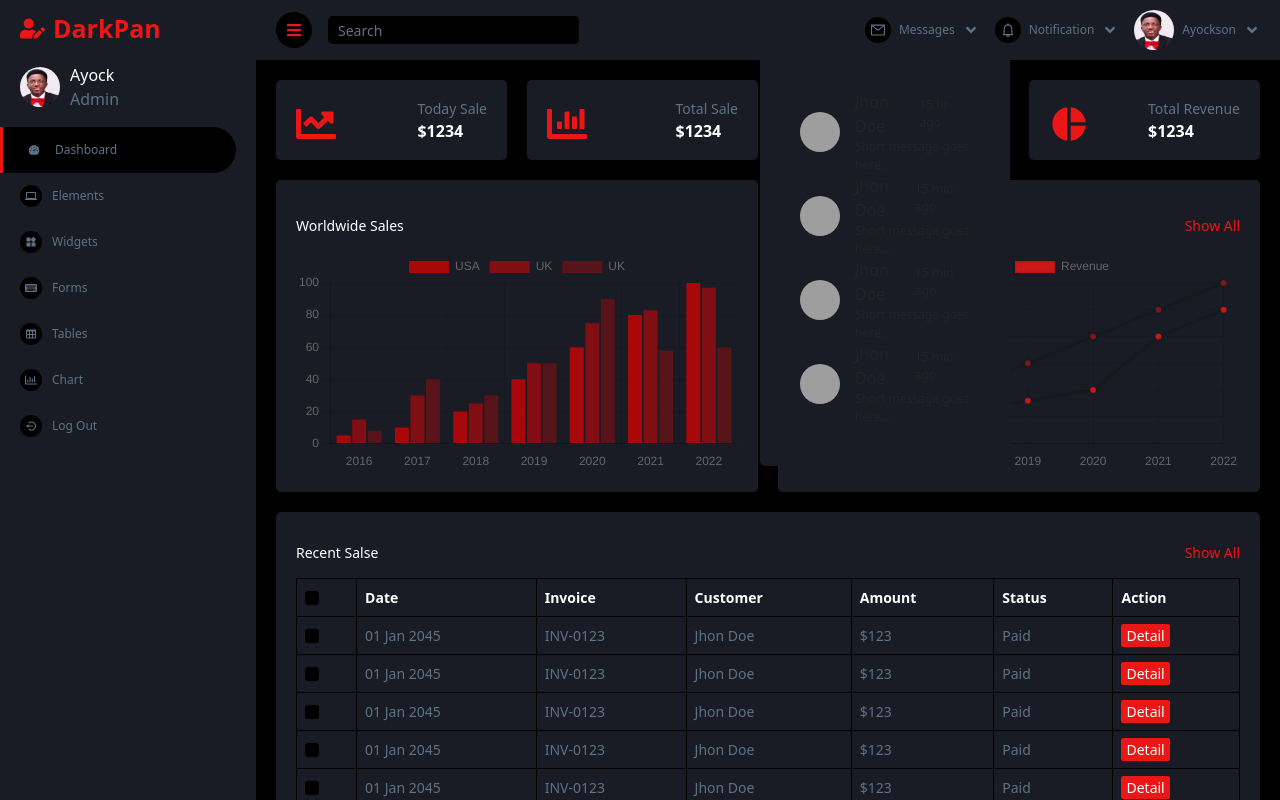
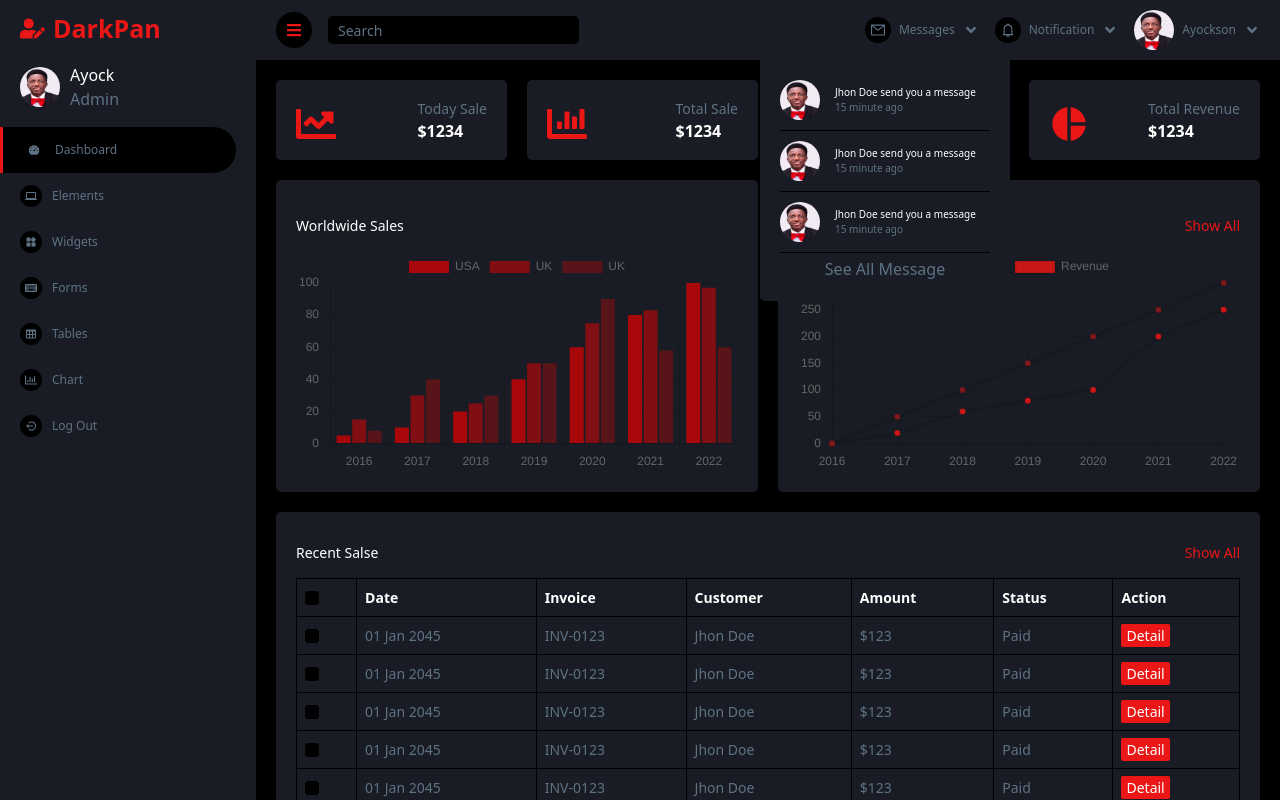
Before and after one commit to Ayockson2500/darkpan, a React (Create React App) app: page / in a window 1280 px wide. Both pictures are taken after a click on the element "Messages". Shown: the top 800 px of the page. Built offline with nearby package versions, Linux system fonts and the light colour scheme; grey boxes are pictures that could not be loaded.

Commit message:
newly added component

```diff
--- a/src/layout/navbar/messageRecieved/RecievedMessages.jsx
+++ b/src/layout/navbar/messageRecieved/RecievedMessages.jsx
@@ -1,40 +1,33 @@
-import React from 'react';
-import {StyledRecievedMessages} from "./StyledRecievedMessages.styles"
-import userImage from "../../../../assets/images/ayock.jpg";
+import React from "react";
+import { Link } from "react-router-dom";
+import { StyledRecievedMessages } from "./StyledRecievedMessages.styles";
+import userImage from "../../../assets/images/ayock.jpg";
 
 const RecievedMessages = () => {
-
   const messagesElement = [
     {
       senderName: "Jhon Doe",
       message: "Short message goes here...",
-    time: "15 hr ago",
-    senderPhoto: userImage
+      time: "15 minute ago",
+      senderPhoto: userImage,
     },
     {
       senderName: "Jhon Doe",
       message: "Short message goes here...",
-    time: "15 min ago",
-    senderPhoto: userImage
+      time: "15 minute ago",
+      senderPhoto: userImage,
     },
     {
       senderName: "Jhon Doe",
       message: "Short message goes here...",
-    time: "15 min ago",
-    senderPhoto: userImage
+      time: "15 minute ago",
+      senderPhoto: userImage,
     },
-  {
-    senderName: "Jhon Doe",
-    message: "Short message goes here...",
-    time: "15 min ago",
-    senderPhoto: userImage
-  }
-]
+  ];
   return (
     <StyledRecievedMessages>
       <div>
-            {
-                messagesElement.map((content, index) => (
+        {messagesElement.map((content, index) => (
           <div key={index} className="d-flex align-items-center contentItem">
             <div>
               <img
@@ -46,18 +39,23 @@ const RecievedMessages = () => {
               />
             </div>
             <div>
-              <div className="d-flex align-items-center justify-content-between">
-                <p className="sender-name lightColor">{content.senderName}</p>
+              <div className="">
+                <p className="sender-name lightColor fs-14">
+                  {content.senderName} send you a message
+                </p>
                 <p className="time GrayColor fs-14">{content.time}</p>
               </div>
-              <p className="message GrayColor fs-14">{content.message}</p>
             </div>
           </div>
-                ))
-            }
+        ))}
+        <div className="allMessage-wrapper text-center mt-1">
+          <Link to="#">
+            See All Message
+          </Link>
+        </div>
       </div>
     </StyledRecievedMessages>
-  )
-}
+  );
+};
 
-export default RecievedMessages
+export default RecievedMessages;
--- a/src/layout/navbar/messageRecieved/StyledRecievedMessages.styles.jsx
+++ b/src/layout/navbar/messageRecieved/StyledRecievedMessages.styles.jsx
@@ -7,7 +7,6 @@ export const StyledRecievedMessages = styled.div`
         box-sizing: border-box;
     }
     background: ${props => props.theme.color.primaryDarkBg};
-    padding: 20px;
     border-radius: 5px;
     width: 100%;
 
@@ -16,6 +15,29 @@ export const StyledRecievedMessages = styled.div`
         margin-right: 15px;
     }
     .fs-14 {
-        font-size: 12px;
+        font-size: 10px;
+    }
+    .lightColor {
+        color: ${props => props.theme.color.mainLightColor};
+    }
+    .GrayColor {
+        color: ${props => props.theme.color.mainNavyColor};
+    }
+    .contentItem {
+        border-bottom: 1px solid ${props => props.theme.color.secondaryDarkbg};
+        padding: 10px 0;
+    }
+    .contentItem:hover {
+        background: ${props => props.theme.color.secondaryDarkbg};
+        cursor: pointer;
+    }
+    a {
+        text-decoration: none;
+        color: ${props => props.theme.color.mainNavyColor};
+        text-align: center;
+    }
+    .allMessage-wrapper:hover {
+        background: ${props => props.theme.color.secondaryDarkbg};
+        /* width: 100%; */
     }
 `
--- a/src/layout/navbar/notification/Notification.jsx
+++ b/src/layout/navbar/notification/Notification.jsx
@@ -0,0 +1,44 @@
+import React from "react";
+import { StyledNotification } from "./StyledNotification.styles";
+import { Link } from "react-router-dom";
+
+const Notification = () => {
+  const notificationElements = [
+    {
+      title: "Profile updated",
+      time: "15 minutes ago",
+      url: "#",
+    },
+    {
+      title: "New user added",
+      time: "15 minutes ago",
+      url: "#",
+    },
+    {
+      title: "Password Changed",
+      time: "15 minutes ago",
+      url: "#",
+    },
+  ];
+  return (
+    <StyledNotification>
+      <div>
+        {notificationElements.map((notification, idx) => (
+          <div key={idx} className="notificationItem">
+            <div className="contentItem text-center">
+              <Link>
+                <p className="lightColor fs-14">{notification.title}</p>
+                <p className="GrayColor fs-12">{notification.time}</p>
+              </Link>
+            </div>
+          </div>
+        ))}
+        <div className="text-center allMessage-wrapper">
+            <Link>See all notification</Link>
+        </div>
+      </div>
+    </StyledNotification>
+  );
+};
+
+export default Notification;
--- a/src/layout/navbar/notification/StyledNotification.styles.jsx
+++ b/src/layout/navbar/notification/StyledNotification.styles.jsx
@@ -0,0 +1,46 @@
+import styled from "styled-components";
+
+export const StyledNotification = styled.div`
+     * {
+        margin: 0;
+        padding: 0;
+        box-sizing: border-box;
+    }
+    background: ${props => props.theme.color.primaryDarkBg};
+    border-radius: 5px;
+    width: 100%;
+
+    .lightColor {
+        color: ${props => props.theme.color.mainLightColor};
+    }
+    .GrayColor {
+        color: ${props => props.theme.color.mainNavyColor};
+    }
+    .notificationItem {
+        padding: 2px 0;
+    }
+    .fs-12 {
+        font-size: 12px;
+    }
+    .fs-14 {
+        font-size: 14px;
+    }
+    .contentItem {
+        border-bottom: 1px solid ${props => props.theme.color.secondaryDarkbg};
+        padding: 8px 0;
+    }
+    .contentItem a {
+        text-decoration: none;
+    }
+    .contentItem:hover {
+        background: ${props => props.theme.color.secondaryDarkbg};
+        cursor: pointer;
+    }
+    .allMessage-wrapper a {
+        text-decoration: none;
+        color: ${props => props.theme.color.mainNavyColor};
+    }
+    .allMessage-wrapper:hover {
+        background: ${props => props.theme.color.secondaryDarkbg};
+    }
+`
```
Lines whose indentation alone changed are shown as unchanged.
